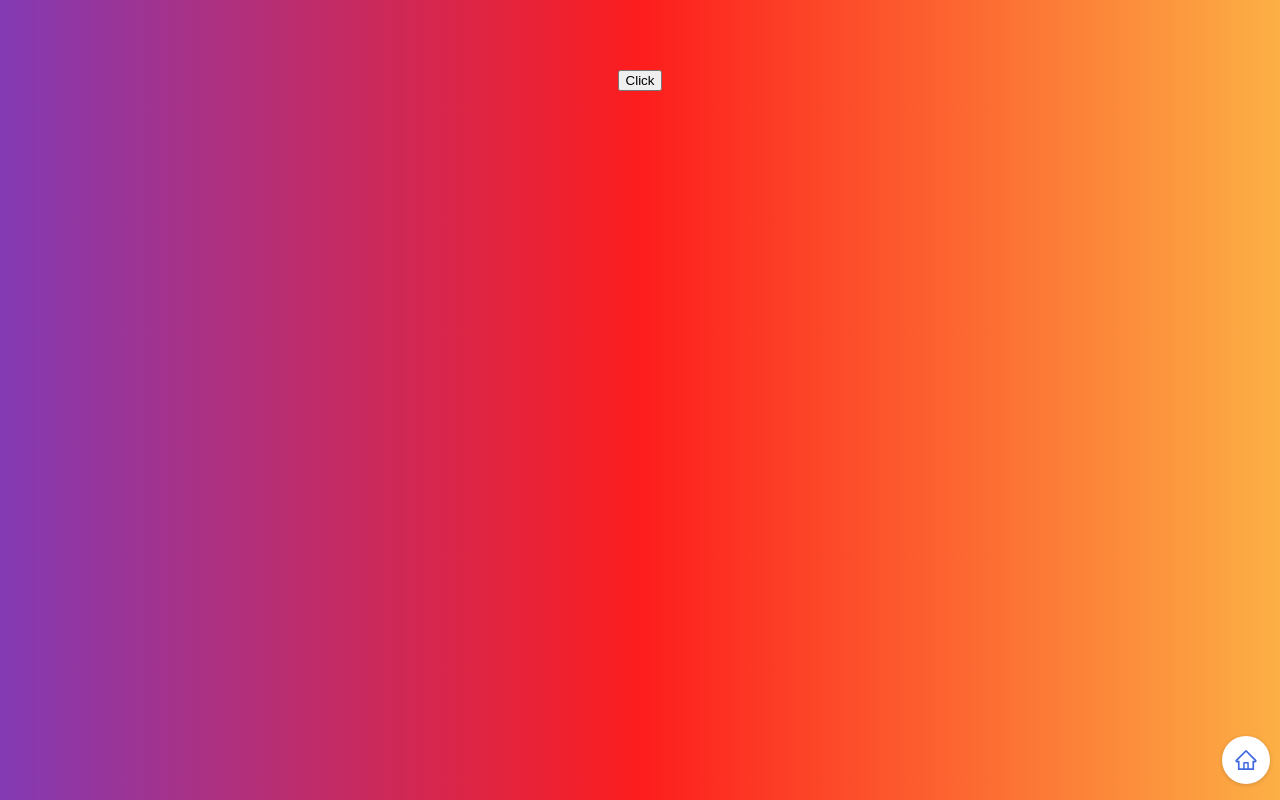
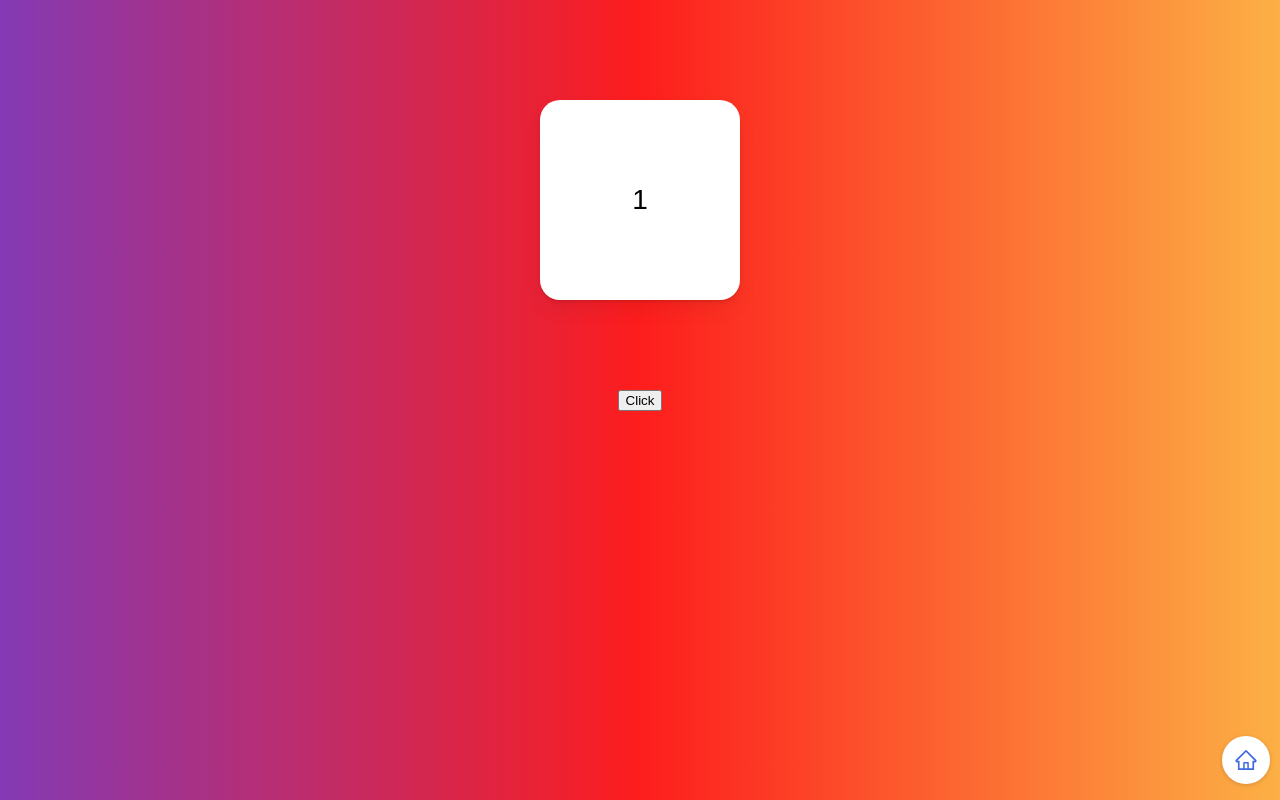
Before and after one commit to parkgeonwoong/motion-ts, a React (Vite) app: page /slider in a window 1280 px wide. Built offline with nearby package versions, Linux system fonts and the light colour scheme.

Commit message:
Feat : AnimatePresence Slice 만들어보기

```diff
--- a/src/routes/Slider.tsx
+++ b/src/routes/Slider.tsx
@@ -5,48 +5,81 @@
  */
 
 import { useState } from "react";
-import { Box, Wrapper } from "../Components/Motions/Style";
-import { AnimatePresence } from "framer-motion";
+import { AnimatePresence, motion } from "framer-motion";
+import styled from "styled-components";
 
 // Variants
 const boxVariants = {
   initial: {
+    x: 500,
     opacity: 0,
     scale: 0,
   },
-  visible: {
+  animate: {
+    x: 0,
     opacity: 1,
     scale: 1,
-    rotateZ: 360,
+    transition: {
+      duration: 0.3,
+    },
   },
   exit: {
     opacity: 0,
     scale: 0,
-    y: 20,
+    x: -500,
+    transition: {
+      duration: 0.3,
+    },
   },
 };
 
 function Slider() {
-  const [showing, setShowing] = useState(false);
-  const toggleShowing = () => setShowing((prev) => !prev);
+  const [visible, setVisible] = useState(1);
+  const next = () => setVisible((prev) => (prev === 10 ? 10 : prev + 1));
 
   return (
     <Wrapper>
       <AnimatePresence>
-        {showing ? (
-          <Box
-            variants={boxVariants}
-            initial="initial"
-            animate="visible"
-            exit="exit"
-          />
-        ) : null}
+        {[1, 2, 3, 4, 5, 6, 7, 8, 9, 10].map((i) =>
+          visible === i ? (
+            <Box
+              key={i}
+              variants={boxVariants}
+              initial="initial"
+              animate="animate"
+              exit="exit"
+            >
+              {i}
+            </Box>
+          ) : null
+        )}
       </AnimatePresence>
-      <button onClick={toggleShowing} style={{ marginTop: "50px" }}>
-        Click
-      </button>
+      <button onClick={next}>Click</button>
     </Wrapper>
   );
 }
 
+const Wrapper = styled.div`
+  height: 100vh;
+  width: 100vw;
+  display: flex;
+  justify-content: center;
+  align-items: center;
+  flex-direction: column;
+`;
+
+const Box = styled(motion.div)`
+  width: 200px;
+  height: 200px;
+  position: absolute;
+  top: 100px;
+  border-radius: 20px;
+  display: flex;
+  justify-content: center;
+  align-items: center;
+  font-size: 28px;
+  background-color: white;
+  box-shadow: 0 2px 3px rgba(0, 0, 0, 0.1), 0 10px 20px rgba(0, 0, 0, 0.06);
+`;
+
 export default Slider;
```
